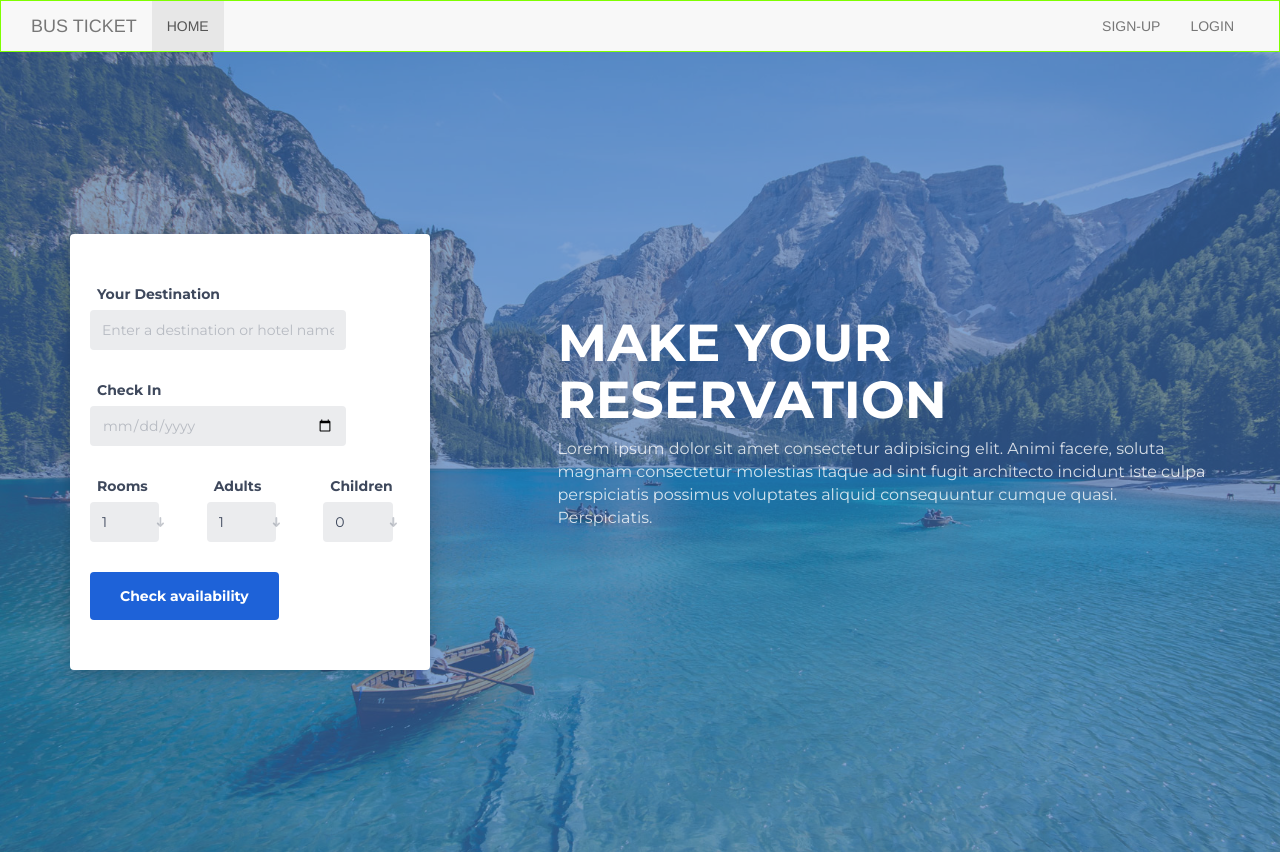
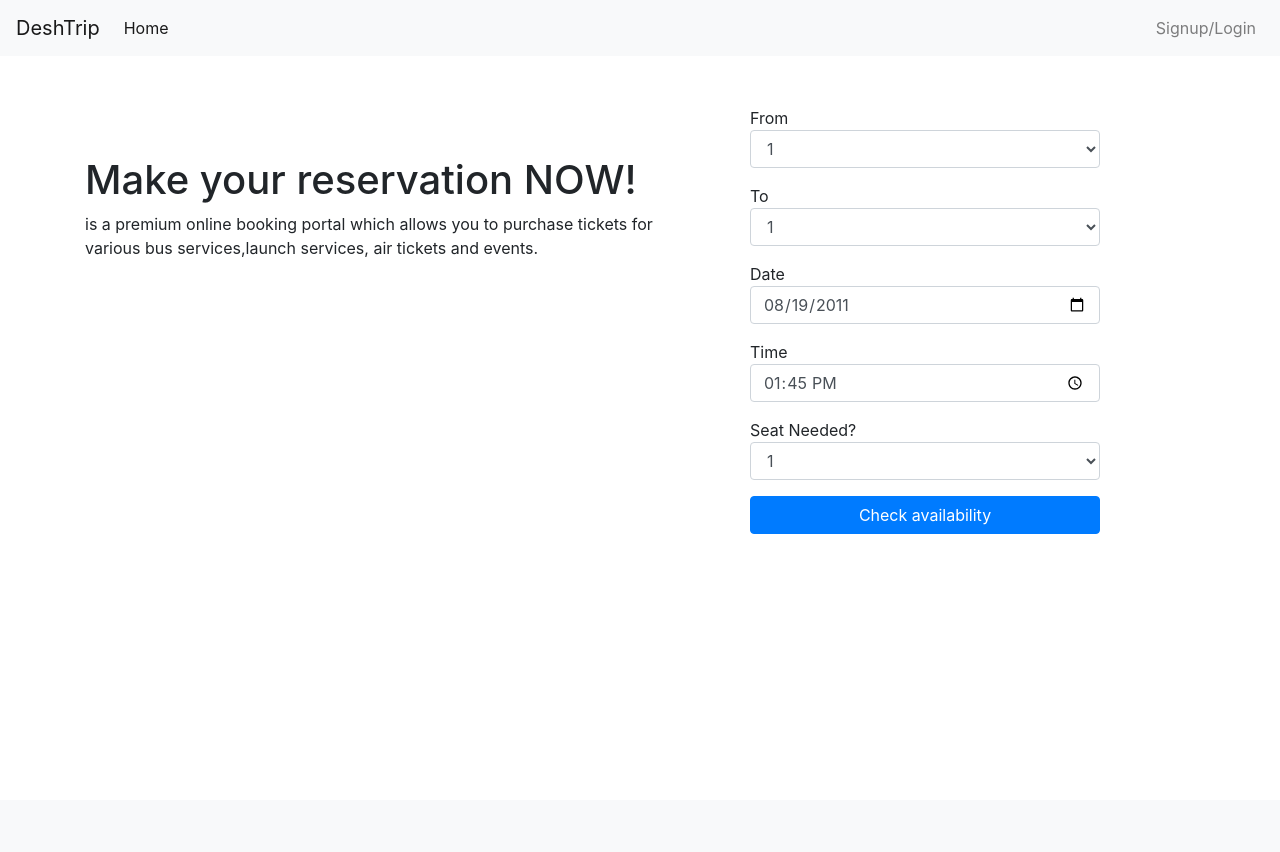
Before and after one commit to kamruljaman26/bus_ticket_management_system, a Flask app: page /index in a window 1280 px wide. After the commit the page ends 534 px from the top, so only its background shows below. Run offline with Flask 2, Linux system fonts and the light colour scheme; some libraries are stand-ins or nearby versions.

Commit message:
Removed Unessery Py Modules,RM HTML, Create BookingFrom without Back-end

```diff
--- a/helper/requirements.txt
+++ b/requirements.txt
@@ -2,11 +2,6 @@ click==7.1.2
 Flask==1.1.2
 itsdangerous==1.1.0
 Jinja2==2.11.2
-jmespath==0.10.0
 MarkupSafe==1.1.1
 mysql-connector-python==8.0.21
-protobuf==3.13.0
-python-dateutil==2.8.1
-six==1.15.0
-urllib3==1.25.10
 Werkzeug==1.0.1
--- a/static/css/style.css
+++ b/static/css/style.css
@@ -1,142 +1,17 @@
-.nav-bar{
-	border: chartreuse solid 1px;
-}
-.section {
-	position: relative;
-	height: 100vh;
+.booking-form{
+    margin-top: 50px;
 }
 
-.section .section-center {
-	position: absolute;
-	top: 50%;
-	left: 0;
-	right: 0;
-	-webkit-transform: translateY(-50%);
-	transform: translateY(-50%);
+.booking-cta{
+    margin-top: 100px;
 }
 
-#booking {
-	font-family: 'Montserrat', sans-serif;
-	background-image: url('../images/background.jpg');
-	background-size: cover;
-	background-position: center;
+.login-sign{
+    margin-right: 20px;
+    padding-right: 50px;
 }
 
-#booking::before {
-	content: '';
-	position: absolute;
-	left: 0;
-	right: 0;
-	bottom: 0;
-	top: 0;
-	background: rgba(47, 103, 177, 0.6);
+.my-card{
+    margin-bottom: 20px;
+    padding-bottom: 20px;
 }
-
-.booking-form {
-	background-color: #fff;
-	padding: 50px 20px;
-	-webkit-box-shadow: 0px 5px 20px -5px rgba(0, 0, 0, 0.3);
-	box-shadow: 0px 5px 20px -5px rgba(0, 0, 0, 0.3);
-	border-radius: 4px;
-}
-
-.booking-form .form-group {
-	position: relative;
-	margin-bottom: 30px;
-}
-
-.booking-form .form-control {
-	background-color: #ebecee;
-	border-radius: 4px;
-	border: none;
-	height: 40px;
-	width: 80%;
-	-webkit-box-shadow: none;
-	box-shadow: none;
-	color: #3e485c;
-	font-size: 14px;
-}
-
-.booking-form .form-control::-webkit-input-placeholder {
-	color: rgba(62, 72, 92, 0.3);
-}
-
-.booking-form .form-control:-ms-input-placeholder {
-	color: rgba(62, 72, 92, 0.3);
-}
-
-.booking-form .form-control::placeholder {
-	color: rgba(62, 72, 92, 0.3);
-}
-
-.booking-form input[type="date"].form-control:invalid {
-	color: rgba(62, 72, 92, 0.3);
-}
-
-.booking-form select.form-control {
-	-webkit-appearance: none;
-	-moz-appearance: none;
-	appearance: none;
-}
-
-.booking-form select.form-control+.select-arrow {
-	position: absolute;
-	right: 0px;
-	bottom: 4px;
-	width: 32px;
-	line-height: 32px;
-	height: 32px;
-	text-align: center;
-	pointer-events: none;
-	color: rgba(62, 72, 92, 0.3);
-	font-size: 14px;
-}
-
-.booking-form select.form-control+.select-arrow:after {
-	content: '\279C';
-	display: block;
-	-webkit-transform: rotate(90deg);
-	transform: rotate(90deg);
-}
-
-.booking-form .form-label {
-	display: inline-block;
-	color: #3e485c;
-	font-weight: 700;
-	margin-bottom: 6px;
-	margin-left: 7px;
-}
-
-.booking-form .submit-btn {
-	display: inline-block;
-	color: #fff;
-	background-color: #1e62d8;
-	font-weight: 700;
-	padding: 14px 30px;
-	border-radius: 4px;
-	border: none;
-	-webkit-transition: 0.2s all;
-	transition: 0.2s all;
-}
-
-.booking-form .submit-btn:hover,
-.booking-form .submit-btn:focus {
-	opacity: 0.9;
-}
-
-.booking-cta {
-	margin-top: 80px;
-	margin-bottom: 30px;
-}
-
-.booking-cta h1 {
-	font-size: 52px;
-	text-transform: uppercase;
-	color: #fff;
-	font-weight: 700;
-}
-
-.booking-cta p {
-	font-size: 16px;
-	color: rgba(255, 255, 255, 0.8);
-}
--- /dev/null
+++ b/templates/home_base.html
@@ -0,0 +1,35 @@
+<!DOCTYPE html>
+<html lang="en">
+
+<head>
+    <meta charset="utf-8">
+    <meta http-equiv="X-UA-Compatible" content="IE=edge">
+    <meta name="viewport" content="width=device-width, initial-scale=1">
+    <link href="https://fonts.googleapis.com/css?family=Montserrat:400,700" rel="stylesheet">
+    <link rel="stylesheet" href="https://maxcdn.bootstrapcdn.com/bootstrap/4.5.2/css/bootstrap.min.css">
+    <script src="https://ajax.googleapis.com/ajax/libs/jquery/3.5.1/jquery.min.js"></script>
+    <script src="https://cdnjs.cloudflare.com/ajax/libs/popper.js/1.16.0/umd/popper.min.js"></script>
+    <script src="https://maxcdn.bootstrapcdn.com/bootstrap/4.5.2/js/bootstrap.min.js"></script>
+    <!-- {#  Header Bloack  #} -->
+    {% block header %}
+    {% endblock %}
+
+</head>
+
+<body>
+
+    <!-- {# Body Block #} -->
+    {% block body %}
+    {% endblock %}
+
+    <!-- Vue JS Lib -->
+    <script src="https://unpkg.com/vue"></script>
+    <script src="https://unpkg.com/axios/dist/axios.min.js"></script>
+
+    <!-- Body Footer End  -->
+    {% block footer_js %}
+    {% endblock %}
+
+</body>
+
+</html>
--- a/templates/index.html
+++ b/templates/index.html
@@ -1,113 +1,121 @@
-<!DOCTYPE html>
-<html lang="en">
+{% extends 'home_base.html' %}
 
-<head>
-    <meta charset="utf-8">
-    <meta http-equiv="X-UA-Compatible" content="IE=edge">
-    <meta name="viewport" content="width=device-width, initial-scale=1">
 
-    <title>Booking Form HTML Template</title>
-    <link href="https://fonts.googleapis.com/css?family=Montserrat:400,700" rel="stylesheet">
-    <link type="text/css" rel="stylesheet" href="{{ url_for('static', filename='css/bootstrap.min.css') }}"/>
-    <link type="text/css" rel="stylesheet" href="{{ url_for('static', filename='css/style.css') }}"/>
-    <link rel="stylesheet" type="text/css" href="{{ url_for('static', filename='css/util.css') }}">
+<!-- {#  Header Bloack  #} -->
+{% block header %}
+<link type="text/css" rel="stylesheet" href="{{ url_for('static', filename='css/style.css') }}" />
+<title>Bus Booking</title>
+{% endblock %}
 
-</head>
 
-<body>
+<!-- Boday Bloack -->
+{% block body %}
 
-<nav class="navbar-default nav-bar">
-    <div class="container-fluid">
-        <div class="navbar-header">
-            <a class="navbar-brand" href="#">BUS TICKET</a>
-        </div>
-        <ul class="nav navbar-nav">
-            <li class="active"><a href="#">HOME</a></li>
+<!-- Navigaion Bar -->
+<nav class="navbar navbar-expand-md bg-light navbar-light">
+    <!-- Logo TXT -->
+    <a class="navbar-brand" href="/">DeshTrip</a>
+
+    <!-- Toggler/collapsibe Button -->
+    <button class="navbar-toggler" type="button" data-toggle="collapse" data-target="#collapsibleNavbar">
+        <span class="navbar-toggler-icon"></span>
+    </button>
+
+    <div class="collapse navbar-collapse" id="collapsibleNavbar">
+        <!-- Left Side -->
+        <ul class="navbar-nav">
+            <li class="nav-item active">
+                <a class="nav-link" href="#">Home</a>
+            </li>
         </ul>
-
-        <ul class="nav navbar-nav navbar-right p-r-30">
-            <li><a href="#">SIGN-UP</a></li>
-            <li><a href="#">LOGIN</a></li>
+        <!-- Right Side -->
+        <ul class="navbar-nav ml-auto">
+            <li class="nav-item">
+                <a class="nav-link">Signup/Login</a>
+            </li>
         </ul>
     </div>
 </nav>
 
+
+<!-- Input Section -->
 <div id="booking" class="section">
     <div class="section-center">
         <div class="container">
             <div class="row">
+
+                <!-- Intro -->
                 <div class="col-md-7 col-md-push-5">
                     <div class="booking-cta">
-                        <h1>Make your reservation</h1>
-                        <p>Lorem ipsum dolor sit amet consectetur adipisicing elit. Animi facere, soluta magnam
-                            consectetur molestias itaque
-                            ad sint fugit architecto incidunt iste culpa perspiciatis possimus voluptates aliquid
-                            consequuntur cumque quasi.
-                            Perspiciatis.
-                        </p>
+                        <h1>Make your reservation NOW!</h1>
+                        <p>is a premium online booking portal which allows you to purchase tickets for </br>
+                            various bus services,launch services, air tickets and events.</p>
                     </div>
                 </div>
+
+                <!-- Booking Brom -->
                 <div class="col-md-4 col-md-pull-7">
                     <div class="booking-form">
                         <form>
+                            <!-- Destination From  -->
                             <div class="form-group">
-                                <span class="form-label">Your Destination</span>
-                                <input class="form-control" type="text" placeholder="Enter a destination or hotel name">
-                            </div>
-                            <div class="row">
-                                <div class="col-sm-12">
-                                    <div class="form-group">
-                                        <span class="form-label">Check In</span>
-                                        <input class="form-control" type="date" required>
-                                    </div>
-                                </div>
-
-                            </div>
-                            <div class="row">
-                                <div class="col-sm-4">
-                                    <div class="form-group">
-                                        <span class="form-label">Rooms</span>
-                                        <select class="form-control">
+                                <span class="form-label">From</span>
+                                <select class="form-control" id="sel1" name="sellist1">
                                     <option>1</option>
                                     <option>2</option>
                                     <option>3</option>
+                                    <option>4</option>
                                 </select>
-                                        <span class="select-arrow"></span>
                             </div>
-                                </div>
-                                <div class="col-sm-4">
+
+                            <!-- Destination TO  -->
                             <div class="form-group">
-                                        <span class="form-label">Adults</span>
-                                        <select class="form-control">
+                                <span class="form-label">To</span>
+                                <select class="form-control" id="sel1" name="sellist1">
                                     <option>1</option>
                                     <option>2</option>
                                     <option>3</option>
+                                    <option>4</option>
                                 </select>
-                                        <span class="select-arrow"></span>
                             </div>
+
+                            <!-- Date Input -->
+                            <div class="form-group">
+                                <span class="form-label">Date</span>
+                                <input class="form-control" type="date" value="2011-08-19" id="example-date-input">
                             </div>
-                                <div class="col-sm-4">
+
+                            <!-- Time Input -->
                             <div class="form-group">
-                                        <span class="form-label">Children</span>
-                                        <select class="form-control">
-                                            <option>0</option>
+                                <span class="form-label">Time</span>
+                                <input class="form-control" type="time" value="13:45:00" id="example-time-input">
+                            </div>
+
+                            <!-- Set Needed Seat  -->
+                            <div class="form-group">
+                                <span class="form-label">Seat Needed?</span>
+                                <select class="form-control" id="set_needed" name="sellist1">
                                     <option>1</option>
                                     <option>2</option>
+                                    <option>3</option>
+                                    <option>4</option>
                                 </select>
-                                        <span class="select-arrow"></span>
                             </div>
-                                </div>
-                            </div>
+
+                            <!-- Submition Button -->
                             <div class="form-btn">
-                                <button class="submit-btn">Check availability</button>
+                                <button class="btn btn-primary btn-block">Check availability</button>
                             </div>
                         </form>
+
                     </div>
                 </div>
             </div>
         </div>
     </div>
 </div>
-</body><!-- This templates was made by Colorlib (https://colorlib.com) -->
+{% endblock %}
 
-</html>
+<!-- Body Footer End -->
+{% block footer_js %}
+{% endblock %}
```
Also changed, not shown: app.py (line endings or trailing spaces), static/js/login.js (added). Lines whose indentation alone changed are shown as unchanged.
